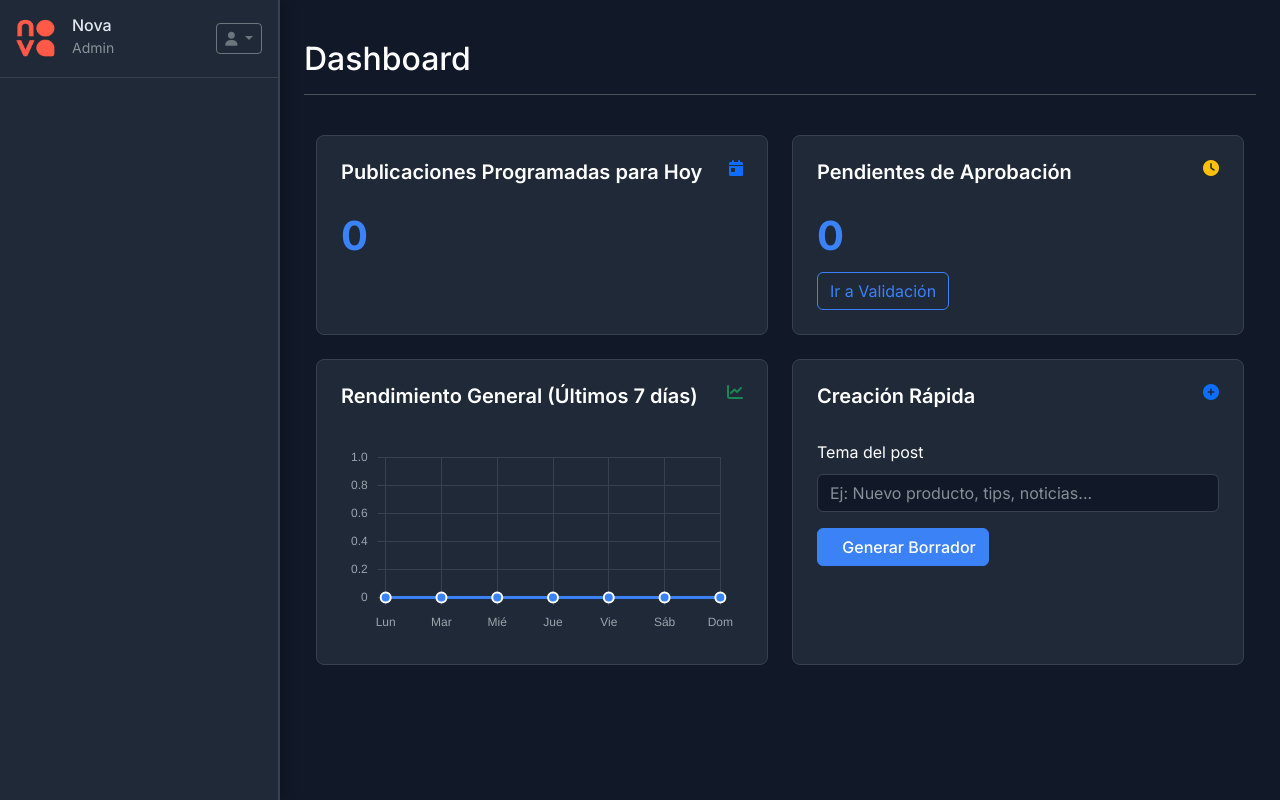
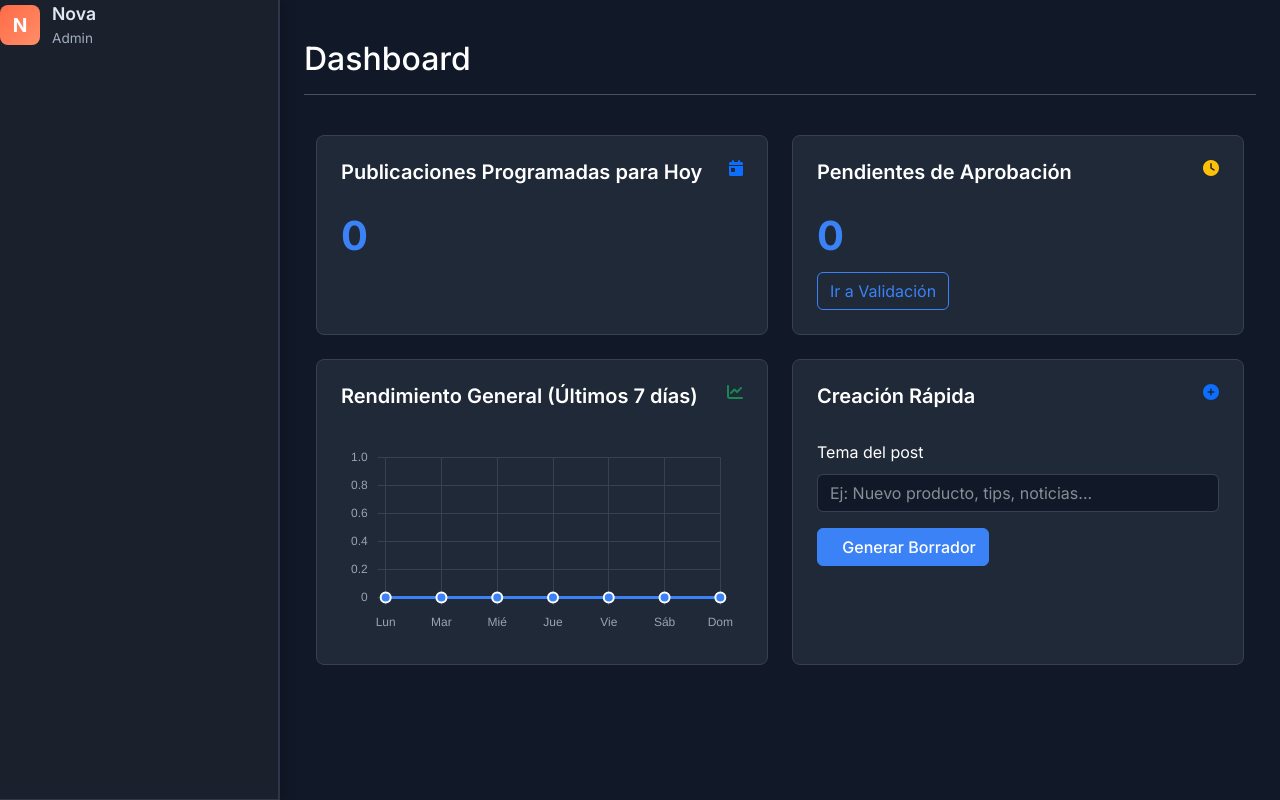
Before and after one commit to Handepora/NovaSocial, a Flask app: template templates/index.html in a window 1280 px wide. Run offline with Flask 3, Linux system fonts and the light colour scheme; the template is opened without the code that fills it, so the values that code supplies are empty; some libraries are stand-ins or nearby versions.

Commit message:
Rebuild the sidebar navigation improving its structure and appearance
Refactors sidebar creation by constructing it from scratch using JavaScript, enhancing styling and structure.

Replit-Commit-Author: Agent
Replit-Commit-Session-Id: ed7e2e6b-92a9-47f1-95d8-414584846d23
Replit-Commit-Screenshot-Url: https://storage.googleapis.com/screenshot-production-us-central1/cc90ac2b-74d9-435d-9ab6-d7bc0e0d6b7f/7de7c7ed-9af4-4572-9f53-7f897f08dc16.jpg

```diff
--- a/templates/index.html
+++ b/templates/index.html
@@ -2019,49 +2019,123 @@
             }
         }
 
-        // Force navigation visibility
-        function forceNavigationVisibility() {
-            const sidebar = document.querySelector('.sidebar');
-            if (!sidebar) return;
-
-            // Create navigation if it doesn't exist or isn't visible
-            const navSection = sidebar.querySelector('div[style*="flex: 1"]');
-            if (!navSection) return;
-
-            // Force visibility with JavaScript
-            navSection.style.cssText = 'flex: 1; padding: 1rem; background: #1a202c; min-height: 400px; visibility: visible !important; opacity: 1 !important; display: block !important;';
-
-            const navItems = navSection.children;
-            for (let i = 0; i < navItems.length; i++) {
-                const item = navItems[i];
-                if (item) {
-                    item.style.cssText = 'margin-bottom: 1rem; padding: 0.75rem; border-radius: 0.375rem; transition: background 0.3s; visibility: visible !important; opacity: 1 !important; display: block !important;';
-
-                    const link = item.querySelector('a');
-                    if (link) {
-                        link.style.cssText = 'color: #a0aec0; text-decoration: none; display: flex !important; align-items: center; visibility: visible !important; opacity: 1 !important;';
-                    }
+        // Create complete sidebar from scratch
+        function createSidebarFromScratch() {
+            // Remove existing sidebar
+            const existingSidebar = document.querySelector('.sidebar');
+            if (existingSidebar) {
+                existingSidebar.remove();
+            }
+
+            // Create new sidebar
+            const sidebar = document.createElement('div');
+            sidebar.className = 'sidebar';
+            sidebar.style.cssText = 'position: fixed; top: 0; left: 0; width: 280px; height: 100vh; background: #1a202c; border-right: 2px solid #2d3748; z-index: 10000; display: flex; flex-direction: column; font-family: Inter, sans-serif;';
+
+            // Header section
+            const header = document.createElement('div');
+            header.style.cssText = 'padding: 1.5rem 1rem; border-bottom: 1px solid #2d3748; flex-shrink: 0;';
+            header.innerHTML = `
+                <div style="display: flex; align-items: center; justify-content: between;">
+                    <div style="display: flex; align-items: center;">
+                        <div style="width: 40px; height: 40px; background: linear-gradient(135deg, #ff6b47, #ff8e68); border-radius: 8px; display: flex; align-items: center; justify-content: center; margin-right: 0.75rem;">
+                            <span style="color: white; font-weight: bold; font-size: 1.2rem;">N</span>
+                        </div>
+                        <div>
+                            <div style="color: #e2e8f0; font-weight: 600; font-size: 1.1rem;">Nova</div>
+                            <div style="color: #a0aec0; font-size: 0.85rem;">Admin</div>
+                        </div>
+                    </div>
+                </div>
+            `;
+
+            // Navigation section
+            const nav = document.createElement('div');
+            nav.style.cssText = 'flex: 1; padding: 1rem; overflow-y: auto;';
+
+            const navItems = [
+                { id: 'dashboard', icon: 'fas fa-home', text: 'Dashboard', active: true },
+                { id: 'calendario', icon: 'fas fa-calendar', text: 'Calendario' },
+                { id: 'crear-contenido', icon: 'fas fa-plus', text: 'Crear Contenido' },
+                { id: 'adaptar-contenido', icon: 'fas fa-magic', text: 'Adaptar Contenido' },
+                { id: 'monitoreo', icon: 'fas fa-eye', text: 'Monitoreo de Redes' },
+                { id: 'validacion', icon: 'fas fa-check-circle', text: 'Validación' },
+                { id: 'analiticas', icon: 'fas fa-chart-bar', text: 'Analíticas' },
+                { id: 'configuracion', icon: 'fas fa-cog', text: 'Configuración' }
+            ];
+
+            navItems.forEach(item => {
+                const navItem = document.createElement('div');
+                const isActive = item.active;
+
+                navItem.style.cssText = `
+                    margin-bottom: 0.5rem;
+                    padding: 0.75rem;
+                    border-radius: 0.375rem;
+                    cursor: pointer;
+                    transition: background 0.3s;
+                    ${isActive ? 'background: rgba(255, 107, 71, 0.1); border-left: 3px solid #ff6b47;' : ''}
+                `;
+
+                navItem.innerHTML = `
+                    <a href="#${item.id}" data-view="${item.id}" style="color: ${isActive ? '#e2e8f0' : '#a0aec0'}; text-decoration: none; display: flex; align-items: center;">
+                        <i class="${item.icon}" style="color: ${isActive ? '#ff6b47' : '#a0aec0'}; margin-right: 0.5rem; width: 16px;"></i>
+                        <span>${item.text}</span>
+                    </a>
+                `;
+
+                // Add hover effect
+                if (!isActive) {
+                    navItem.addEventListener('mouseenter', () => {
+                        navItem.style.background = 'rgba(255,255,255,0.05)';
+                    });
+                    navItem.addEventListener('mouseleave', () => {
+                        navItem.style.background = 'transparent';
+                    });
                 }
-            }
-
-            // Special styling for first item (Dashboard)
-            if (navItems[0]) {
-                navItems[0].style.cssText = 'margin-bottom: 1rem; padding: 0.75rem; border-radius: 0.375rem; background: rgba(255, 107, 71, 0.1); border-left: 3px solid #ff6b47; visibility: visible !important; opacity: 1 !important; display: block !important;';
-                const firstLink = navItems[0].querySelector('a');
-                if (firstLink) {
-                    firstLink.style.cssText = 'color: #e2e8f0; text-decoration: none; display: flex !important; align-items: center; visibility: visible !important; opacity: 1 !important;';
-                }
+
+                nav.appendChild(navItem);
+            });
+
+            // Footer section
+            const footer = document.createElement('div');
+            footer.style.cssText = 'padding: 1rem; border-top: 1px solid #2d3748; flex-shrink: 0;';
+            footer.innerHTML = `
+                <button id="theme-toggle" style="width: 100%; background: #2d3748; border: 1px solid #4a5568; color: #a0aec0; padding: 0.5rem; border-radius: 0.375rem; margin-bottom: 0.5rem; cursor: pointer;">
+                    <i class="fas fa-moon" style="margin-right: 0.5rem;"></i>
+                    <span>Tema Oscuro</span>
+                </button>
+                <a href="/logout" style="width: 100%; background: #2d3748; border: 1px solid #4a5568; color: #a0aec0; padding: 0.5rem; border-radius: 0.375rem; text-decoration: none; display: block; text-align: center;">
+                    <i class="fas fa-sign-out-alt" style="margin-right: 0.5rem;"></i>
+                    <span>Cerrar Sesión</span>
+                </a>
+            `;
+
+            // Assemble sidebar
+            sidebar.appendChild(header);
+            sidebar.appendChild(nav);
+            sidebar.appendChild(footer);
+
+            // Insert sidebar at beginning of body
+            document.body.insertBefore(sidebar, document.body.firstChild);
+
+            // Ensure main content is properly positioned
+            const mainContent = document.querySelector('main');
+            if (mainContent) {
+                mainContent.style.marginLeft = '280px';
             }
         }
 
         // Apply layout fixes
         document.addEventListener('DOMContentLoaded', function() {
-            forceSidebarLayout();
-            forceNavigationVisibility();
-            setTimeout(forceSidebarLayout, 100);
-            setTimeout(forceNavigationVisibility, 200);
-            setTimeout(forceNavigationVisibility, 500);
-            setTimeout(forceNavigationVisibility, 1000);
+            // Create sidebar from scratch to ensure visibility
+            createSidebarFromScratch();
+
+            // Initialize navigation after creating sidebar
+            setTimeout(() => {
+                initializeNavigation();
+                setupEventListeners();
+            }, 100);
 
             // Fix configuration when switching views
             document.addEventListener('click', function(e) {
```
Also changed, not shown: attached_assets/image_1751105864204.png (added).
